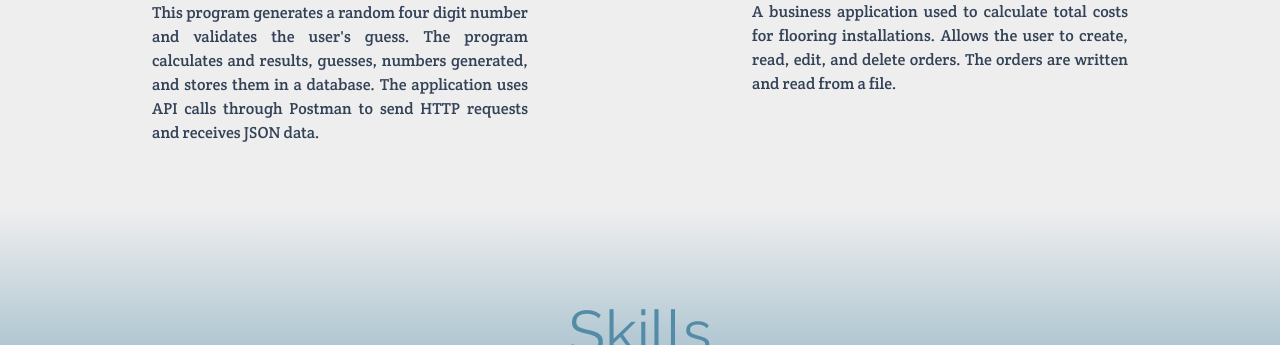
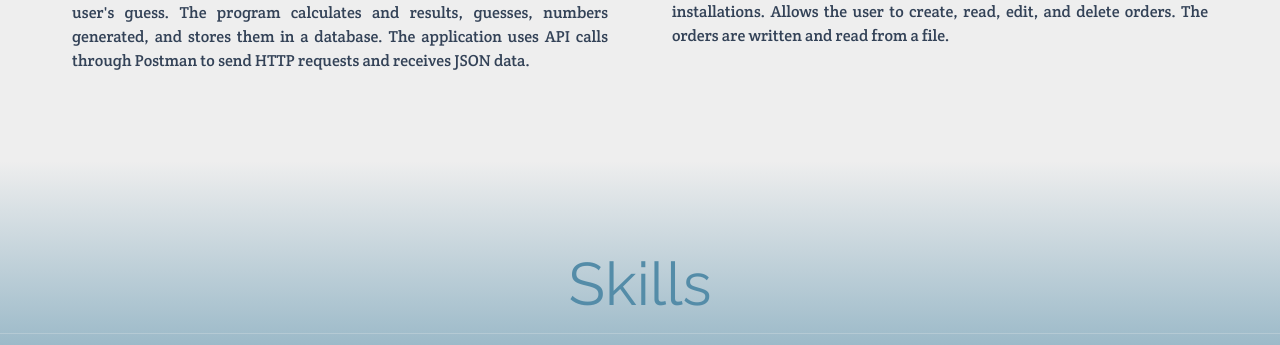
Before and after one commit to brickel08/portfolio, a plain HTML site: page index.html in a window 1280 px wide. Shown: the part 1596-1941 px from the top of the page. Drawn offline with nearby package versions, Linux system fonts and the light colour scheme.

Commit message:
Project Subtitles
Margin change

```diff
--- a/styles.css
+++ b/styles.css
@@ -246,7 +246,7 @@ section {
 }
 
 .project-subtitle {
-	margin: 1.5em 5em 0em 5em;
+	margin: 1.5em 0em;
 	text-align: justify;
 	display: flex;
 	font-family: var(--ff-secondary);
```
